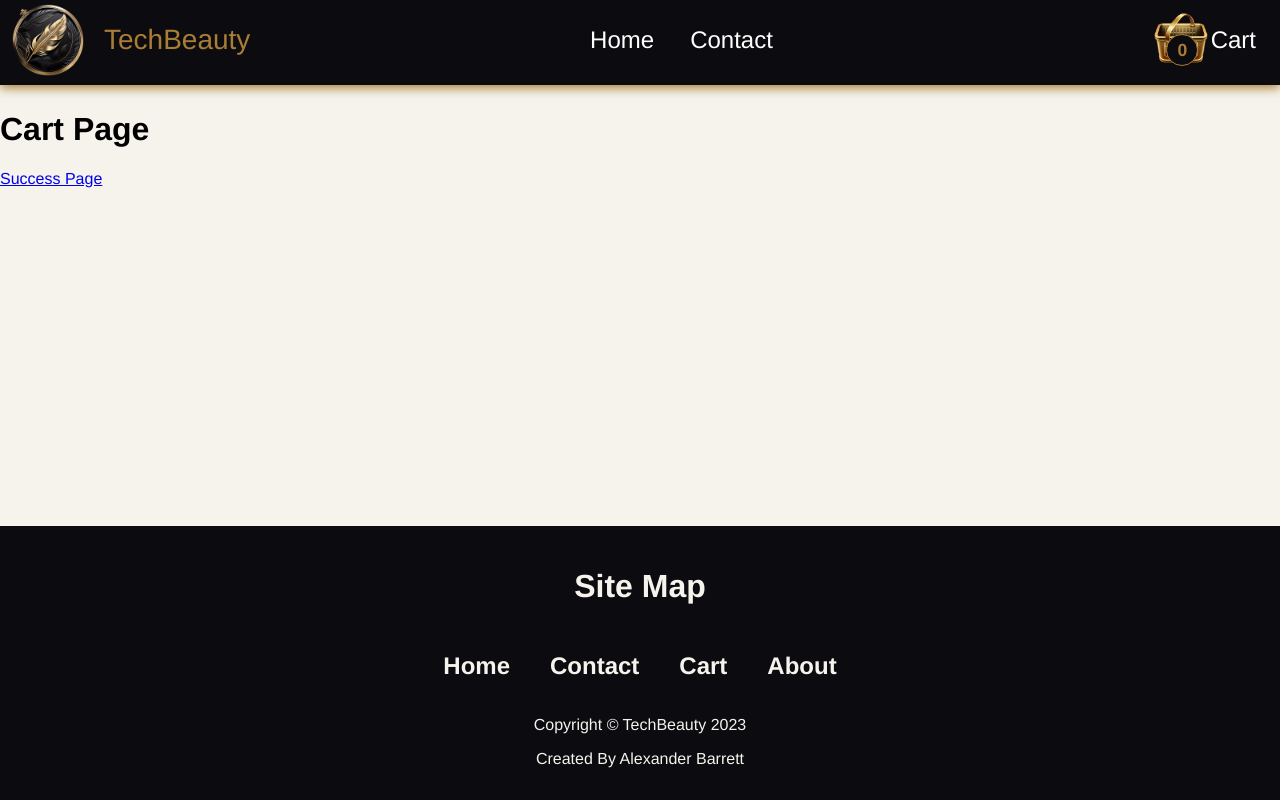
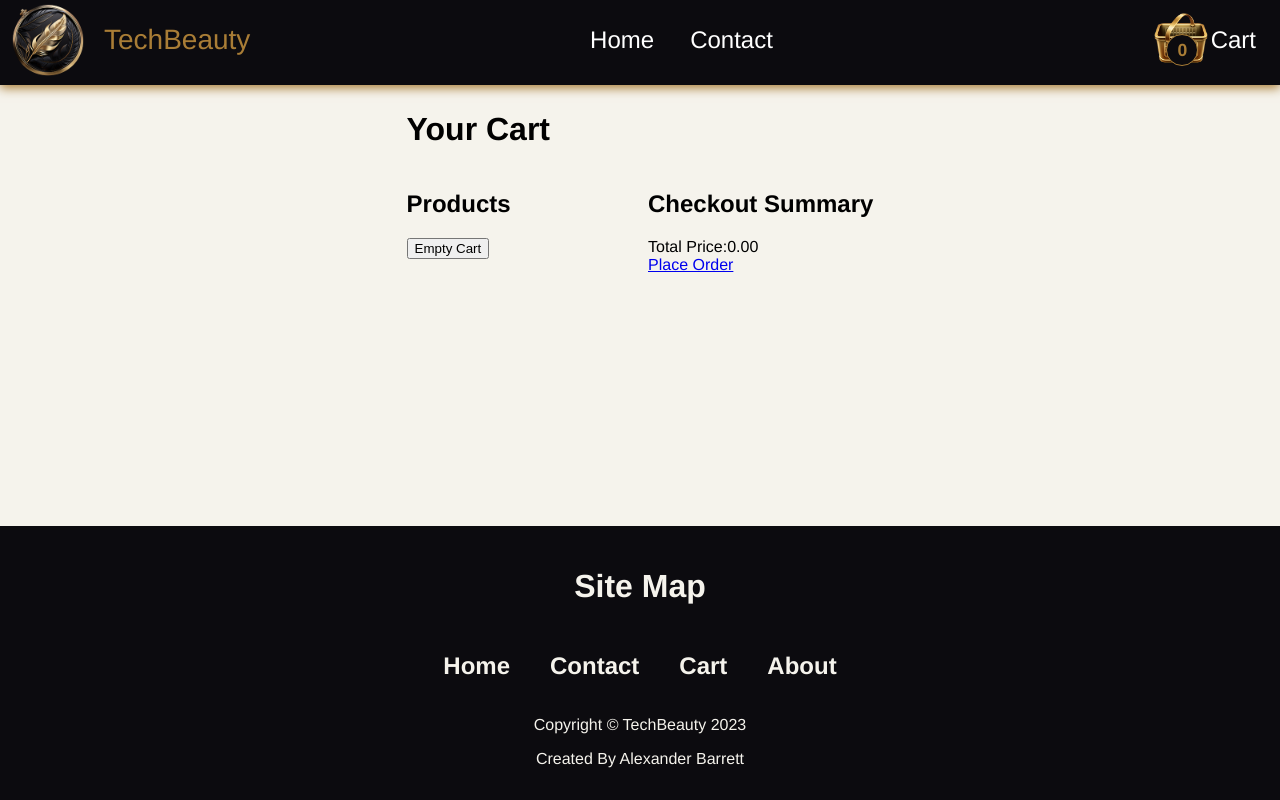
Before and after one commit to Anclagen/TechBeauty, a React (Create React App) app: page /cart in a window 1280 px wide. Built offline with nearby package versions, Linux system fonts and the light colour scheme.

Commit message:
beginnings of cart page

```diff
--- a/src/pages/CartPage/index.jsx
+++ b/src/pages/CartPage/index.jsx
@@ -1,17 +1,66 @@
 import { Link } from "react-router-dom";
 import { updateHead } from "../../utilities/updateHead";
+import { Wrapper, CartItemImage, CartItemContainer, CartItemImageContainer, CartItemDetailsContainer, CartItemTitle, RemoveButton, CartGrid, QuantityButton } from "./styles";
+import { useSelector, useDispatch } from "react-redux";
+import { addToCart, removeFromCart, decreaseQuantity, clearCart } from "../../context/cartSlice";
 
 function CartPage() {
+  const dispatch = useDispatch();
+  const cart = useSelector((state) => state.cart);
+
   updateHead("Your Cart", "Your cart page, showing all items you have added.");
 
   return (
-    <main>
-      <h1>Cart Page</h1>
-      <div>
-        <Link to="../success">Success Page</Link>
-      </div>
-    </main>
+    <Wrapper>
+      <h1>Your Cart</h1>
+      <CartGrid>
+        <section>
+          <h2>Products</h2>
+          {cart.products.map((item) => (
+            <CartItemContainer key={item.id}>
+              <CartItemImageContainer>
+                <CartItemImage src={item.imageUrl} alt={item.title} />
+              </CartItemImageContainer>
+              <CartItemDetailsContainer>
+                <CartItemTitle>{item.title}</CartItemTitle>
+                <p>Price: {item.discountedPrice.toFixed(2)}</p>
+                <p>Quantity: {item.quantity}</p>
+                <p>
+                  <QuantityButton
+                    onClick={() => {
+                      dispatch(decreaseQuantity({ quantity: 1, product: item }));
+                    }}
+                  >
+                    -
+                  </QuantityButton>
+                  <span> {item.quantity} </span>
+                  <QuantityButton
+                    onClick={() => {
+                      dispatch(addToCart({ quantity: 1, product: item }));
+                    }}
+                  >
+                    +
+                  </QuantityButton>
+                  <RemoveButton onClick={() => dispatch(removeFromCart({ product: item }))}>remove</RemoveButton>
+                </p>
+              </CartItemDetailsContainer>
+            </CartItemContainer>
+          ))}
+          <button onClick={() => dispatch(clearCart())}>Empty Cart</button>
+        </section>
+        <section>
+          <h2>Checkout Summary</h2>
+          <div>Total Price:{cart.total.toFixed(2)}</div>
+          <Link to="../success">Place Order</Link>
+        </section>
+      </CartGrid>
+    </Wrapper>
   );
 }
 
 export default CartPage;
+/*
+<button onClick={() => dispatch(removeFromCart({ product: data }))}>remove</button>
+<button onClick={() => dispatch(decreaseQuantity({ quantity: 1, product: data }))}>decrease</button>
+<button onClick={() => dispatch(clearCart())}>clear</button>
+*/
--- /dev/null
+++ b/src/pages/CartPage/styles.jsx
@@ -0,0 +1,85 @@
+import styled from "styled-components";
+
+export const Wrapper = styled.main`
+  width: auto;
+  margin: 90px auto 2rem auto;
+  padding: 0 1rem;
+  max-width: 1200px;
+  @media (min-width: 700px) {
+    padding: 0 2rem;
+  }
+`;
+
+export const CartGrid = styled.div`
+  @media (min-width: 700px) {
+    display: grid;
+    grid-template-columns: 1fr 1fr;
+    gap: 1rem;
+  }
+`;
+
+export const CartItemContainer = styled.div`
+  display: grid;
+  grid-template-columns: 80px 1fr;
+  margin-bottom: -1px;
+  gap: 10px;
+  border-top: 1px solid black;
+  border-bottom: 1px solid black;
+  align-items: center;
+  width: 100%;
+`;
+
+export const CartItemImageContainer = styled.div`
+  background-color: var(--tertiary);
+  width: 80px;
+  height: 70px;
+  overflow: hidden;
+`;
+
+export const CartItemDetailsContainer = styled.div`
+  margin: 0 1rem;
+`;
+
+export const CartItemTitle = styled.h3`
+  font-size: 1rem;
+  margin-top: 0;
+`;
+
+export const CartItemImage = styled.img`
+  width: 80px;
+  height: 70px;
+  object-fit: cover;
+`;
+
+export const CartItemPriceContainer = styled.div`
+  width: 140px;
+`;
+
+export const QuantityButton = styled.button`
+  background-color: var(--tertiary);
+  border: 1px solid var(--secondary);
+  width: 2rem;
+  border-radius: 0.5rem;
+  font-weight: 600;
+  padding: 0.5rem;
+  text-align: center;
+
+  :hover {
+    background-color: var(--secondary);
+    border: 1px solid var(--tertiary);
+    cursor: pointer;
+  }
+`;
+
+export const RemoveButton = styled.button`
+  background-color: var(--tertiary);
+  border: 1px solid var(--secondary);
+  border-radius: 0.5rem;
+  padding: 0.5rem;
+  float: right;
+  :hover {
+    background-color: var(--secondary);
+    border: 1px solid var(--tertiary);
+    cursor: pointer;
+  }
+`;
```
